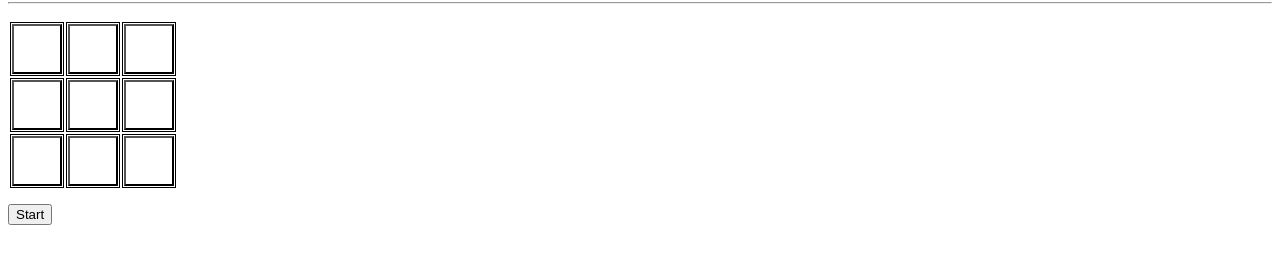
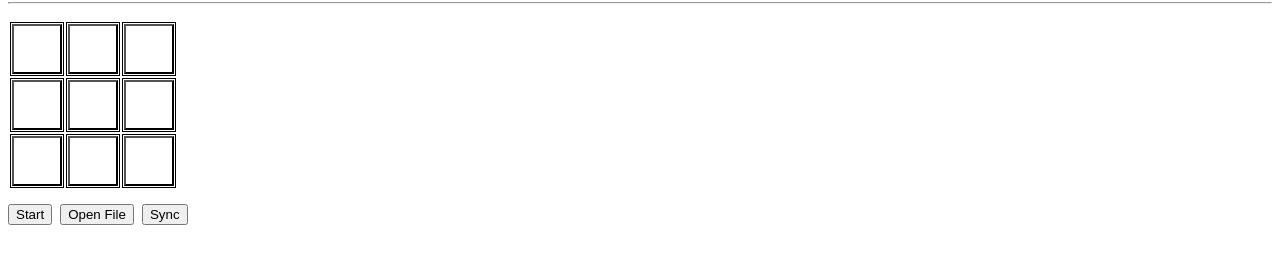
Before and after one commit to Nausicca00/CS491-Exercise3, a plain HTML site: page index.html in a window 1280 px wide. Shown: the part 78-342 px from the top of the page. Drawn offline with Linux system fonts and the light colour scheme.

Commit message:
added open file and sync buttons

```diff
--- a/index.html
+++ b/index.html
@@ -30,5 +30,7 @@
     </table>
 
     <input type=button id=btn value="Start" onclick="toggleBtn()">
+    <input type=button value="Open File" onclick="openGameFile()">
+    <input type=button value="Sync" onclick="loadGameState()">
   </body>
 </html>
```
